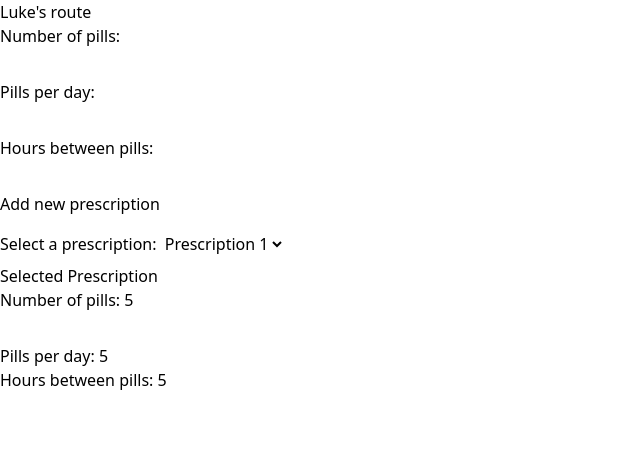
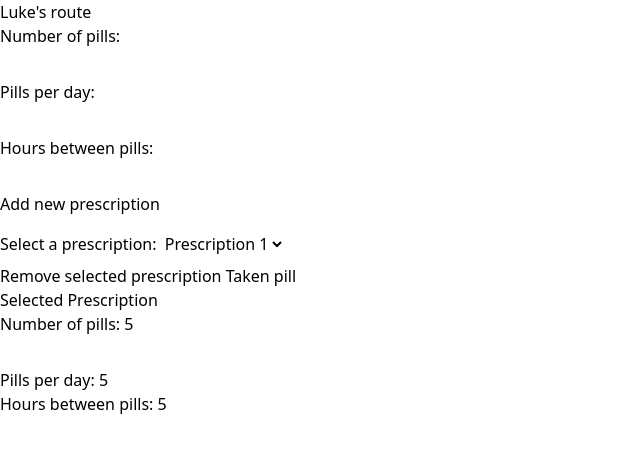
Before and after one commit to justinschwerdtfeger/axxess-hackathon, a SvelteKit app: page /luke in a window 1280 px wide. Both pictures are taken after typing "5", "5", "5" into the empty fields and a click on the button "Add new prescription". Shown: the top 452 px of the page, without its empty margins (0-640 px from the left). Built offline with nearby package versions, Linux system fonts and the light colour scheme.

Commit message:
Update +page.svelte

```diff
--- a/src/routes/luke/+page.svelte
+++ b/src/routes/luke/+page.svelte
@@ -28,6 +28,25 @@
             return prescriptions;
         });
     }
+
+    function takePill(index: number) {
+        prescriptions.update(prescriptions => {
+            if (prescriptions[index].pills > 0) {
+                prescriptions[index].pills -= 1;
+            }
+            return prescriptions;
+        });
+    }
+
+    function removePrescription(index: number) {
+        prescriptions.update(prescriptions => prescriptions.filter((_, i) => i !== index));
+    }
+
+    $: {
+        if ($prescriptions[selectedPrescriptionIndex] && $prescriptions[selectedPrescriptionIndex].pills === 0) {
+            removePrescription(selectedPrescriptionIndex);
+        }
+    }
 </script>
 
 <form on:submit|preventDefault={addPrescription}>
@@ -57,6 +76,20 @@
         {/each}
     </select>
 </label>
+
+{#if $prescriptions.length > 0}
+    <button type="button" on:click={() => removePrescription(selectedPrescriptionIndex)}>
+        Remove selected prescription
+    </button>
+{/if}
+
+{#if $prescriptions.length > 0}
+    <button type="button" on:click={() => takePill(selectedPrescriptionIndex)}>
+        Taken pill
+    </button>
+{/if}
+
+
 
 {#if $prescriptions.length > 0}
     <div>
```
